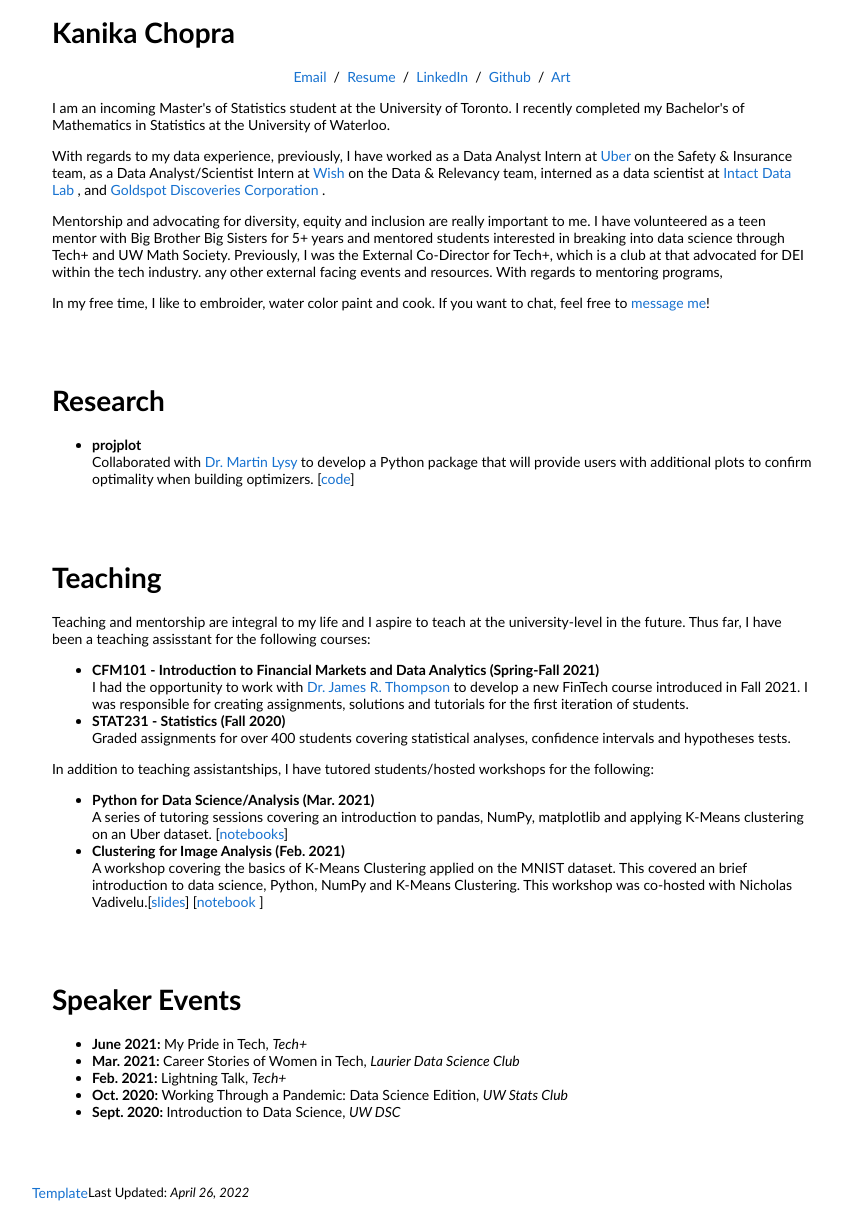
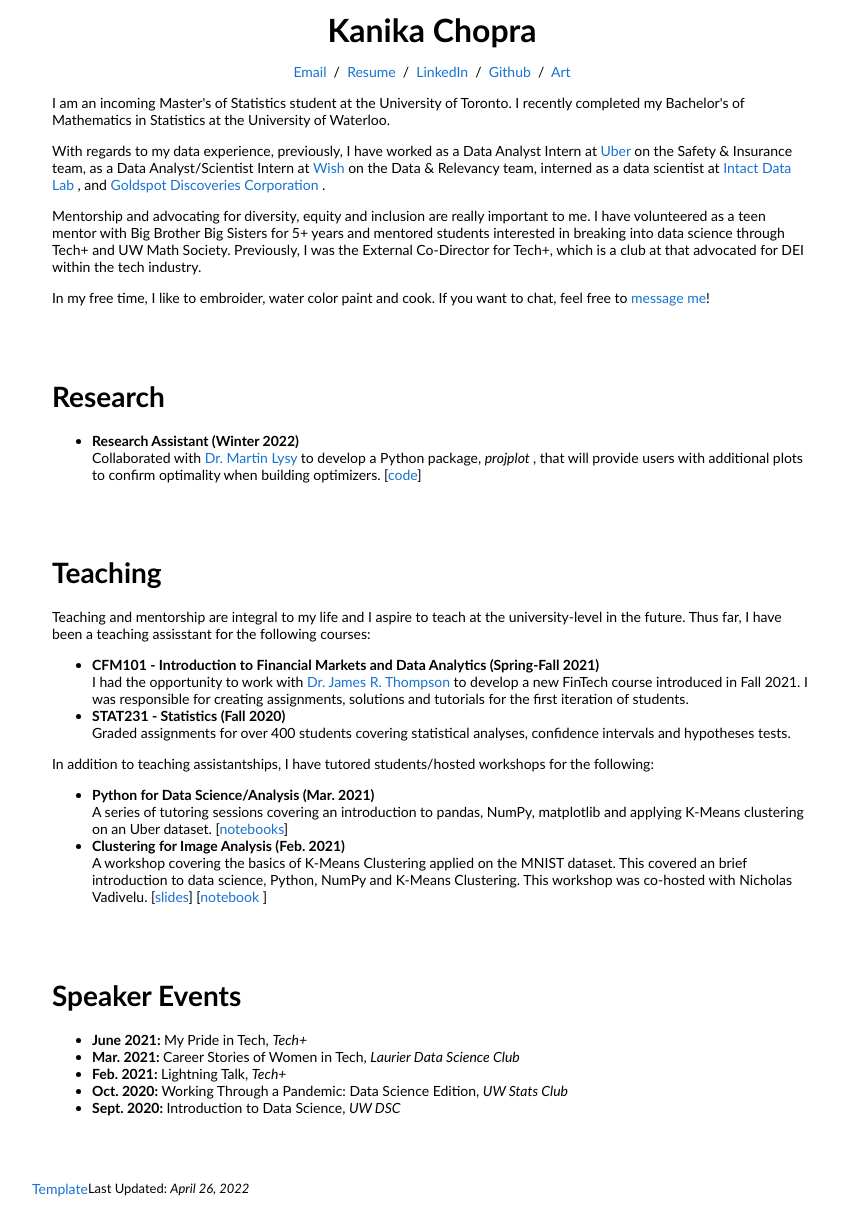
Before and after one commit to kanikadchopra/kanikadchopra.github.io, a Jekyll site: the page built from index.html, in a window 1280 px wide, cut to the strip 133-1355 px from the top of the page. Shown: the whole strip, without its empty margins (208-1050 px from the left). Built offline with Jekyll 4.4.1, drawn with Linux system fonts in a browser that asks for light colours.

Commit message:
Update research

```diff
--- a/index.html
+++ b/index.html
@@ -22,7 +22,7 @@ title: Kanika Chopra
           <tr style="padding:0px">
             <td style="padding:2.5%;width:63%;vertical-align:middle">
               <p style="text-align:center">
-                <h1>Kanika Chopra</h1>
+                <name><b>Kanika Chopra</b></name>
               </p>
 
               <p style="text-align:center">
@@ -39,9 +39,7 @@ title: Kanika Chopra
                 as a Data Analyst/Scientist Intern at <a href="https://www.wish.com/?hide_login_modal=true" target="_blank">Wish</a> on the Data & Relevancy team,
                 interned as a data scientist at <a href="https://www.intactlab.ca/" target="_blank"> Intact Data Lab </a>, and <a href="https://goldspot.ca/" target="_blank"> Goldspot Discoveries Corporation </a>. </p>
 
-              <p> Mentorship and advocating for diversity, equity and inclusion are really important to me. I have volunteered as a teen mentor with Big Brother Big Sisters for 5+ years and mentored students interested in breaking into data science through Tech+ and UW Math Society. Previously, I was the External Co-Director for Tech+, which is a club at that advocated for DEI within the tech industry.
-                any other external facing events and resources.
-                With regards to mentoring programs,  </p>
+              <p> Mentorship and advocating for diversity, equity and inclusion are really important to me. I have volunteered as a teen mentor with Big Brother Big Sisters for 5+ years and mentored students interested in breaking into data science through Tech+ and UW Math Society. Previously, I was the External Co-Director for Tech+, which is a club at that advocated for DEI within the tech industry. </p>
 
               <p> In my free time, I like to embroider, water color paint and cook. If you want to chat, feel free to <a href="mailto:kanikadatt@gmail.com">message me</a>!
             </td>
@@ -149,9 +147,10 @@ title: Kanika Chopra
             <tr>
             <td style="padding:20px;width:100%;vertical-align:middle">
               <p style="text-align:center">
-              <h1 style="text-align:left">Research</h2>
+                <a name="Research"></a>
+              <h1 style="text-align:left">Research</h1>
               <ul>
-                <li> <b> projplot </b> <br> Collaborated with <a href="https://uwaterloo.ca/statistics-and-actuarial-science/people-profiles/martin-lysy">Dr. Martin Lysy </a> to develop a Python package that will provide users with additional plots to confirm optimality when building optimizers. [<a href="https://github.com/kanikadchopra/projplot">code</a>] </li>
+                <li> <b> Research Assistant (Winter 2022) </b> <br> Collaborated with <a href="https://uwaterloo.ca/statistics-and-actuarial-science/people-profiles/martin-lysy">Dr. Martin Lysy </a> to develop a Python package, <i> projplot </i>, that will provide users with additional plots to confirm optimality when building optimizers. [<a href="https://github.com/kanikadchopra/projplot">code</a>] </li>
               </ul>
             </td>
           </tr>
@@ -161,6 +160,7 @@ title: Kanika Chopra
             <tr>
             <td style="padding:20px;width:100%;vertical-align:middle">
               <p style="text-align:center">
+                <a name="Teaching"></a>
               <h1 style="text-align:left">Teaching</h1>
               <p> Teaching and mentorship are integral to my life and I aspire to teach at the university-level in the future. Thus far, I have been a teaching assisstant for the following courses: </p>
               <ul>
@@ -170,7 +170,7 @@ title: Kanika Chopra
               <p> In addition to teaching assistantships, I have tutored students/hosted workshops for the following: </p>
               <ul>
                 <li> <b> Python for Data Science/Analysis (Mar. 2021) </b> <br> A series of tutoring sessions covering an introduction to pandas, NumPy, matplotlib and applying K-Means clustering on an Uber dataset. [<a href="https://github.com/kanikadchopra/PythonDataScience/">notebooks</a>] </li>
-                <li> <b> Clustering for Image Analysis (Feb. 2021) </b> <br> A workshop covering the basics of K-Means Clustering applied on the MNIST dataset. This covered an brief introduction to data science, Python, NumPy and K-Means Clustering. This workshop was co-hosted with Nicholas Vadivelu.[<a href="https://docs.google.com/presentation/d/1KljHWmAQpbcJPeIm_w-k3u35gZPr3G80nCcUGR17SoI/edit">slides</a>] [<a href="https://colab.research.google.com/drive/1xX_wZUeGFLF07F-M7uaMcXkLNphjTHhu#scrollTo=ww07pcxZWmzO">notebook </a>]</li>
+                <li> <b> Clustering for Image Analysis (Feb. 2021) </b> <br> A workshop covering the basics of K-Means Clustering applied on the MNIST dataset. This covered an brief introduction to data science, Python, NumPy and K-Means Clustering. This workshop was co-hosted with Nicholas Vadivelu. [<a href="https://docs.google.com/presentation/d/1KljHWmAQpbcJPeIm_w-k3u35gZPr3G80nCcUGR17SoI/edit">slides</a>] [<a href="https://colab.research.google.com/drive/1xX_wZUeGFLF07F-M7uaMcXkLNphjTHhu#scrollTo=ww07pcxZWmzO">notebook </a>]</li>
               </u1>
               </td>
           </tr>
@@ -181,6 +181,7 @@ title: Kanika Chopra
             <tr>
             <td style="padding:20px;width:100%;vertical-align:middle">
             <p style="text-align:center">
+                <a name="Talks"></a>
             <h1 style="text-align:left">Speaker Events</h1>
             <ul>
               <li> <b> June 2021: </b> My Pride in Tech, <i> Tech+ </i> </li>
```
